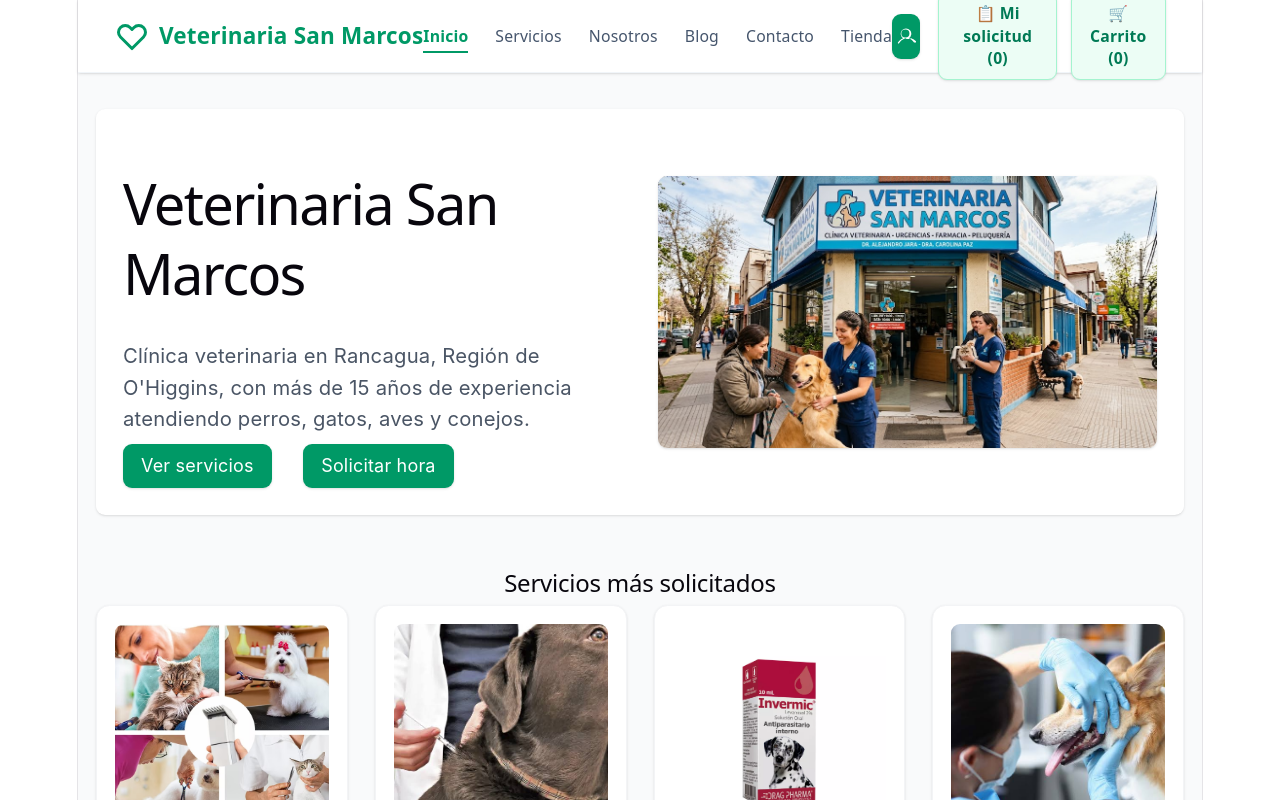
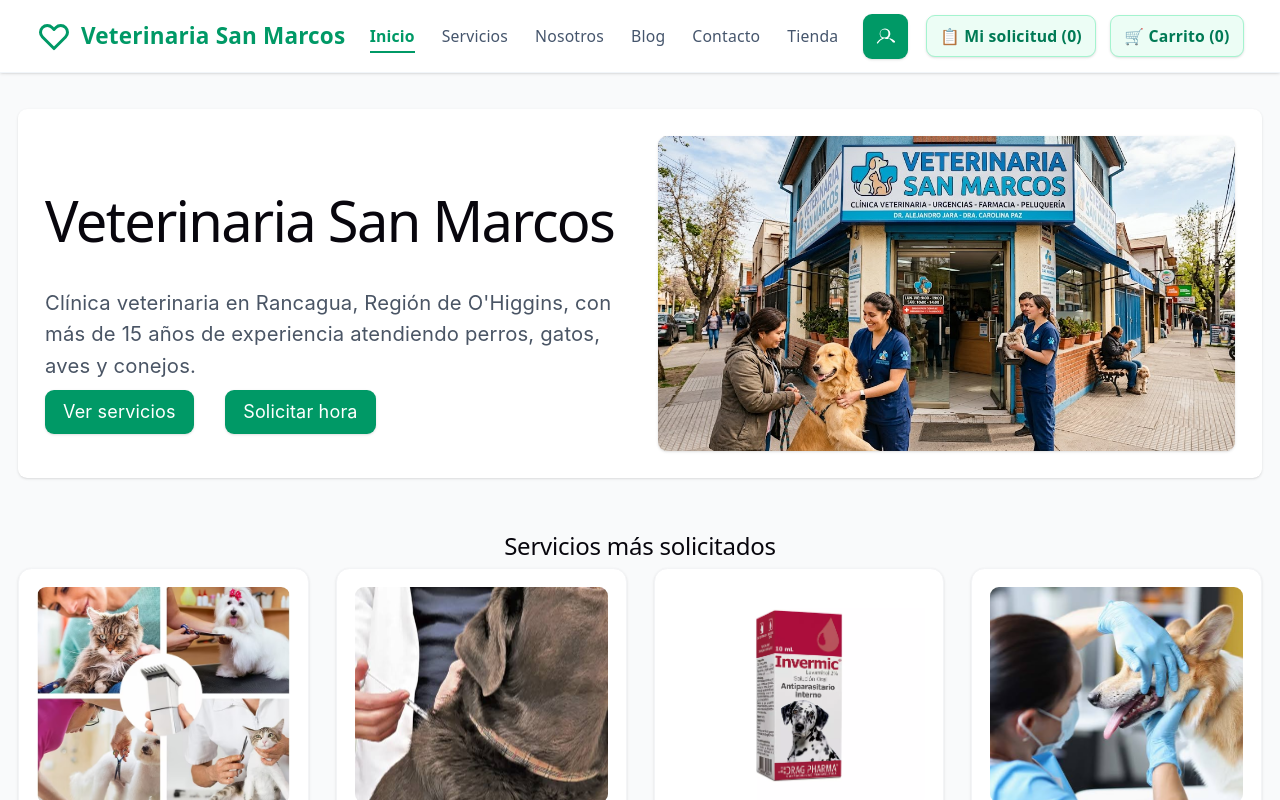
Before and after one commit to jocfapaz/Veterinaria_San_Marcos.github.io, a React (Vite) app: page / in a window 1280 px wide. Shown: the top 800 px of the page. Built offline with nearby package versions, Linux system fonts and the light colour scheme.

Commit message:
refactor: Arregle el tamaño de la pagina para que se viera completa

```diff
--- a/src/index.css
+++ b/src/index.css
@@ -56,15 +56,13 @@
 }
 
 #root {
-  width: 1126px;
-  max-width: 100%;
-  margin: 0 auto;
-  text-align: center;
-  border-inline: 1px solid var(--border);
-  min-height: 100svh;
+  width: 100%;
+  min-height: 100vh;
   display: flex;
   flex-direction: column;
   box-sizing: border-box;
+  margin: 0;
+  padding: 0;
 }
 
 h1,
```
